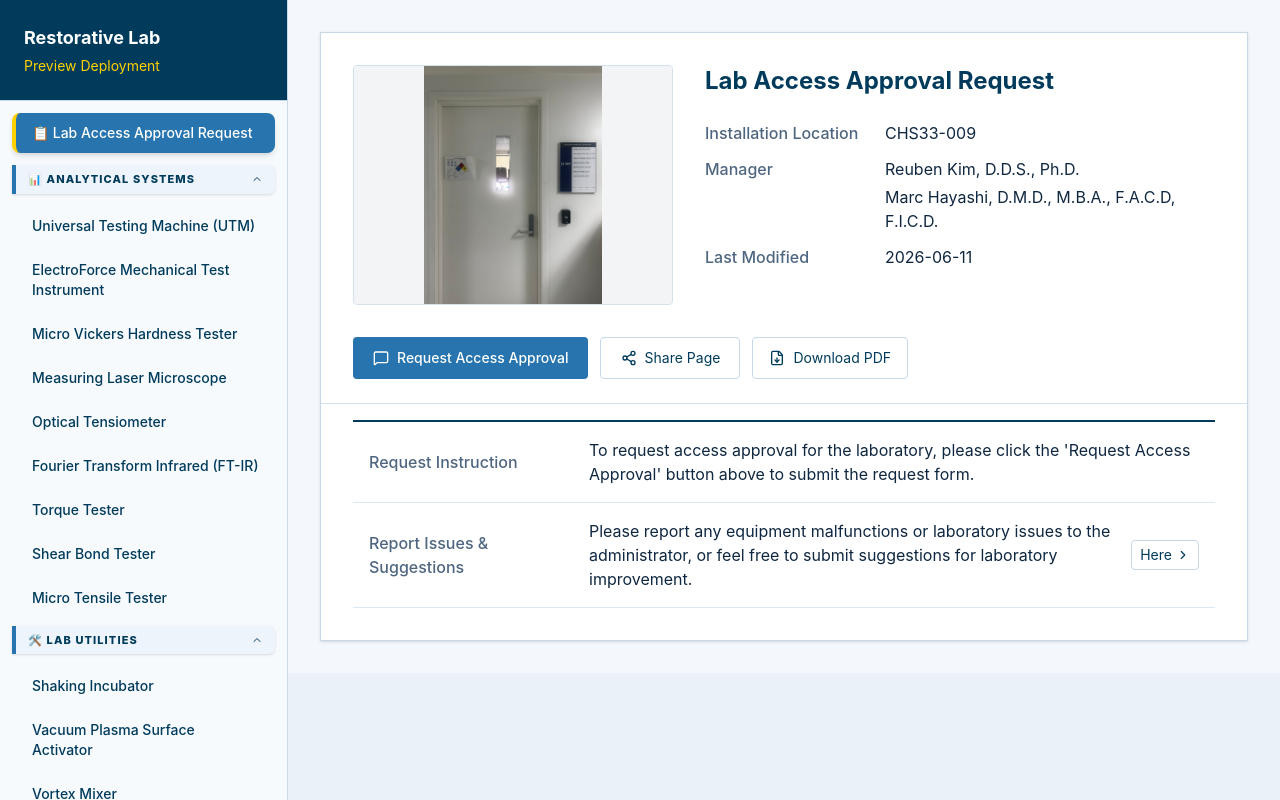
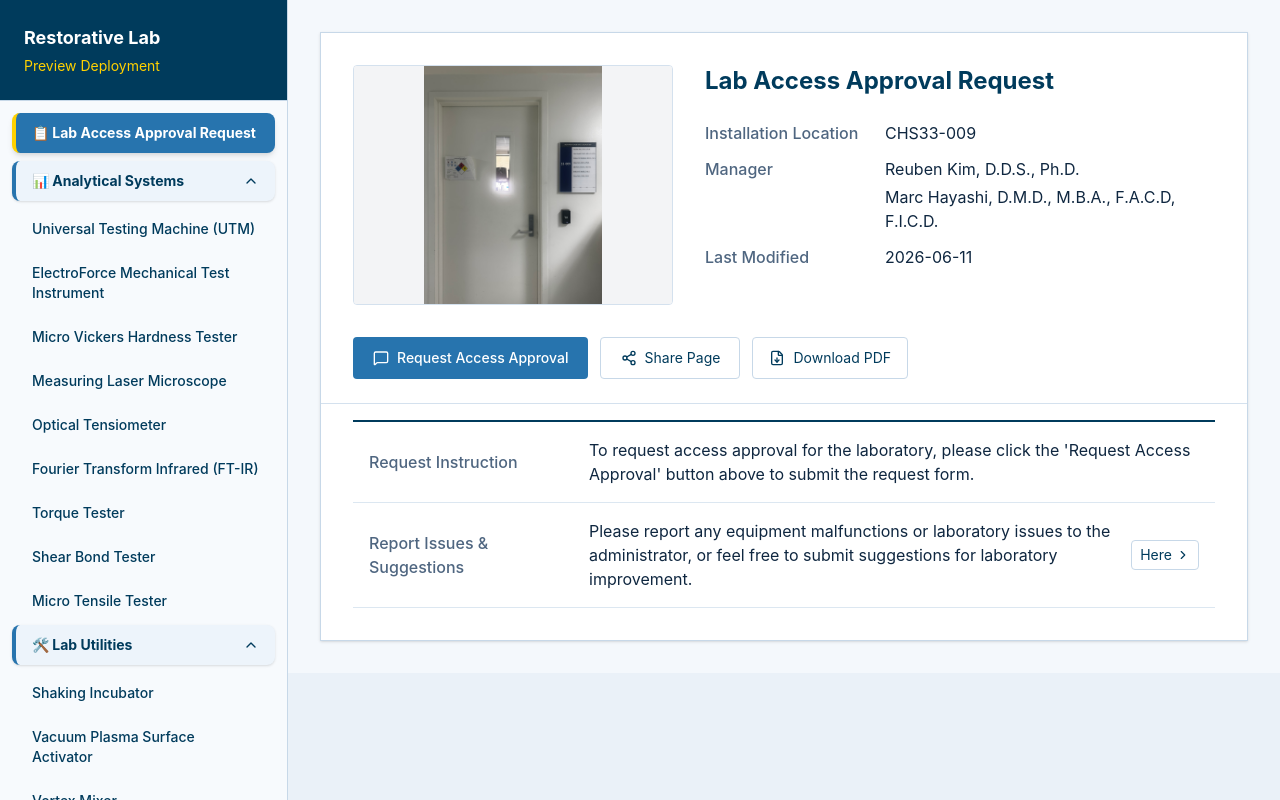
Before and after one commit to Junghwalim/lab-management-site, a React (Vite) app: page / in a window 1280 px wide. Built offline with nearby package versions, Linux system fonts and the light colour scheme.

Commit message:
6/11_3 update

```diff
--- a/src/App.tsx
+++ b/src/App.tsx
@@ -1181,7 +1181,7 @@ export default function App() {
             <button
               key={eq.id}
               onClick={() => setSelectedId(eq.id)}
-              className={`text-left px-4 py-2.5 rounded-lg transition-all text-sm font-medium border-l-4 mb-1 ${selectedId === eq.id
+              className={`text-left px-4 py-2.5 rounded-lg transition-all text-sm font-bold border-l-4 mb-1 ${selectedId === eq.id
                 ? 'bg-[#2774AE] text-white shadow-md border-[#FFD100]'
                 : 'bg-[#EDF4FB] text-[#003B5C] border-l-4 border-[#2774AE] hover:bg-[#E8F1F8] hover:text-[#002844]'
                 }`}
@@ -1193,10 +1193,10 @@ export default function App() {
           {/* Analytical Systems */}
           <button
             onClick={() => setAnalyticalExpanded(!analyticalExpanded)}
-            className="w-full text-left text-[11px] font-extrabold text-[#003B5C] px-3 py-1.5 bg-[#EDF4FB] border-l-4 border-[#2774AE] rounded-r-md uppercase tracking-widest select-none mb-2 mt-1 shadow-sm flex items-center justify-between gap-1.5 hover:bg-[#E2EFFB] transition-colors focus:outline-none"
+            className="w-full text-left px-4 py-2.5 rounded-lg transition-all text-sm font-bold border-l-4 mb-1 bg-[#EDF4FB] text-[#003B5C] border-[#2774AE] hover:bg-[#E8F1F8] hover:text-[#002844] shadow-sm flex items-center justify-between gap-1.5 select-none focus:outline-none"
           >
             <span>📊 Analytical Systems</span>
-            {analyticalExpanded ? <ChevronUp size={12} /> : <ChevronDown size={12} />}
+            {analyticalExpanded ? <ChevronUp size={16} /> : <ChevronDown size={16} />}
           </button>
           {analyticalExpanded && analyticalSystems.map(eq => (
             <button
@@ -1214,10 +1214,10 @@ export default function App() {
           {/* Lab Utilities */}
           <button
             onClick={() => setLabExpanded(!labExpanded)}
-            className="w-full text-left text-[11px] font-extrabold text-[#003B5C] px-3 py-1.5 bg-[#EDF4FB] border-l-4 border-[#2774AE] rounded-r-md uppercase tracking-widest select-none mb-2 mt-1 shadow-sm flex items-center justify-between gap-1.5 hover:bg-[#E2EFFB] transition-colors focus:outline-none"
+            className="w-full text-left px-4 py-2.5 rounded-lg transition-all text-sm font-bold border-l-4 mb-1 bg-[#EDF4FB] text-[#003B5C] border-[#2774AE] hover:bg-[#E8F1F8] hover:text-[#002844] shadow-sm flex items-center justify-between gap-1.5 select-none focus:outline-none"
           >
             <span>🛠️ Lab Utilities</span>
-            {labExpanded ? <ChevronUp size={12} /> : <ChevronDown size={12} />}
+            {labExpanded ? <ChevronUp size={16} /> : <ChevronDown size={16} />}
           </button>
           {labExpanded && labUtilities.map(eq => (
             <button
```
